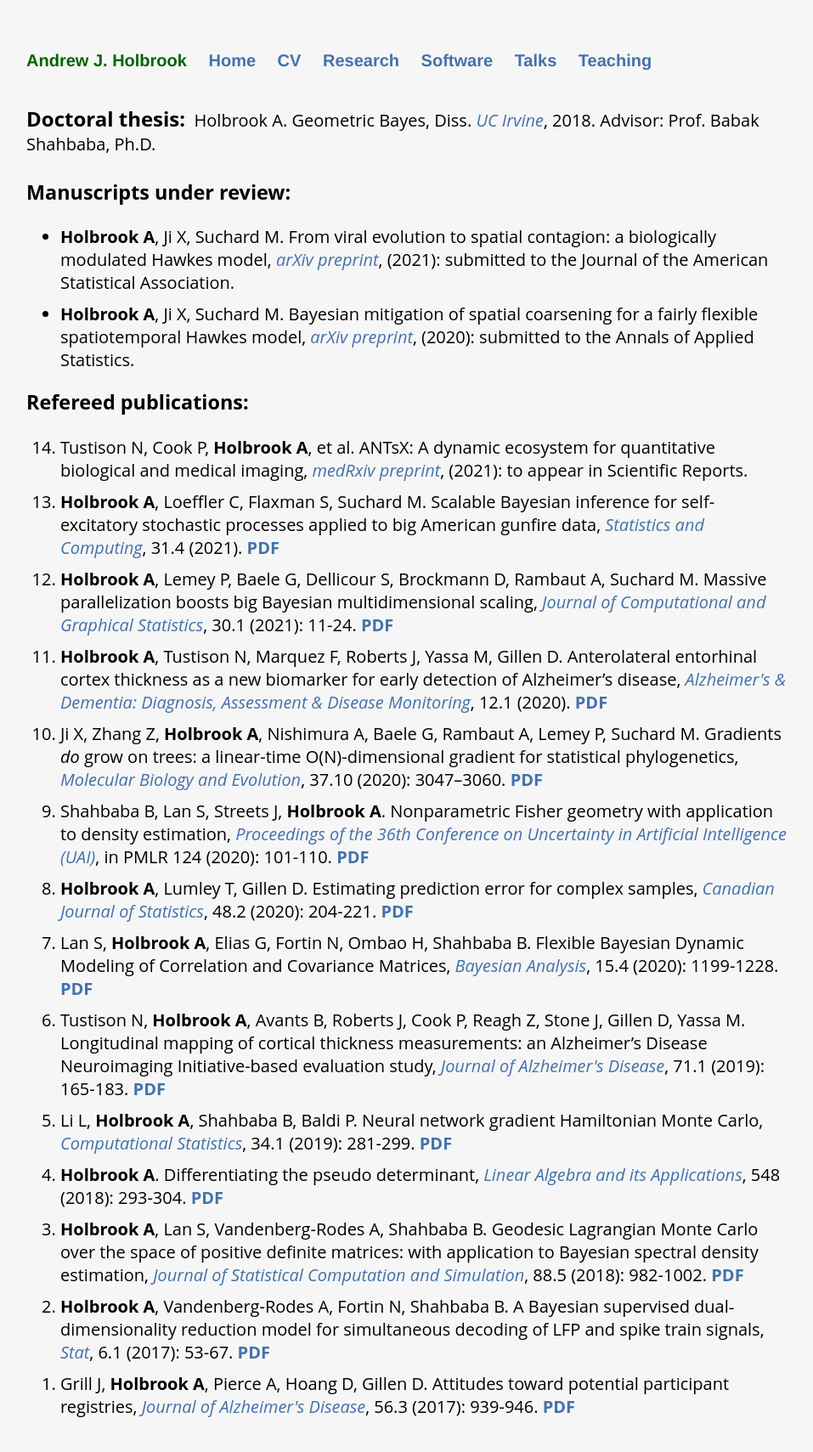
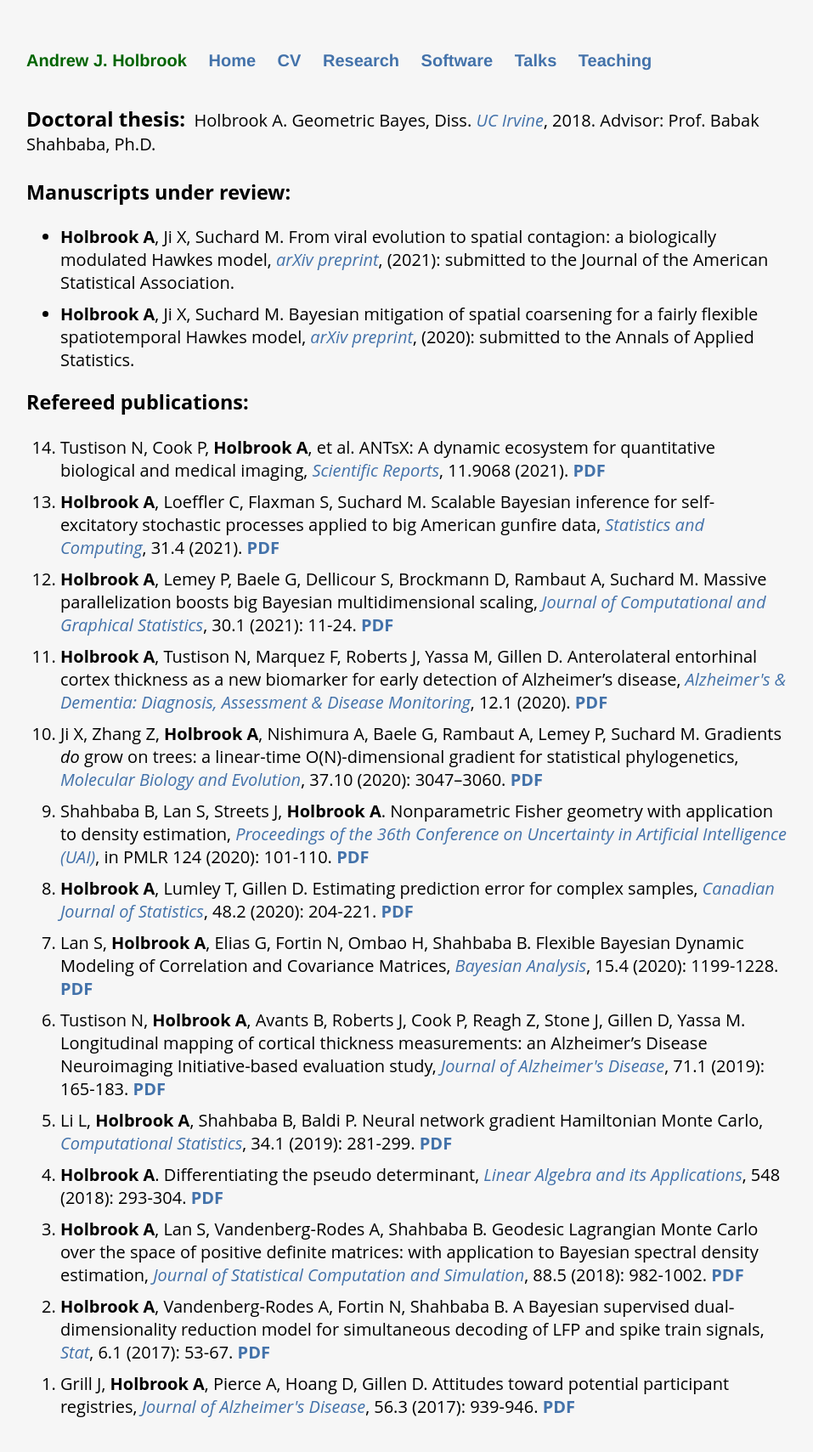
Before and after one commit to andrewjholbrook/andrewjholbrook.github.io, a Jekyll site: the page built from research.html, in a window 1280 px wide. Shown: the whole page at 85% size, without its empty margins (161-1118 px from the left). Built offline with Jekyll 4.4.1, drawn with Linux system fonts in a browser that asks for light colours; a style sheet for code colours, icons or effects is not loaded.

Commit message:
Update research.html

```diff
--- a/research.html
+++ b/research.html
@@ -18,7 +18,7 @@ title: Andrew Holbrook | Research
   <h3>Refereed publications:</h3>
 
   <ol id="pubs" reversed>
-                            <li> Tustison N, Cook P, <b>Holbrook A</b>, et al. ANTsX: A dynamic ecosystem for quantitative biological and medical imaging, <i><a href="https://doi.org/10.1101/2020.10.19.20215392" target="_blank">medRxiv preprint</a></i>, (2021): to appear in Scientific Reports.
+                            <li> Tustison N, Cook P, <b>Holbrook A</b>, et al. ANTsX: A dynamic ecosystem for quantitative biological and medical imaging, <i><a href="https://doi.org/10.1038/s41598-021-87564-6" target="_blank">Scientific Reports</a></i>, 11.9068 (2021). <a href="papers/ANTsX.pdf" target="_blank"><b>PDF</b></a>
                     <li> <b>Holbrook A</b>, Loeffler C, Flaxman S, Suchard M. Scalable Bayesian inference for self-excitatory stochastic processes applied to big American gunfire data, <i><a href="https://doi.org/10.1007/s11222-020-09980-4" target="_blank">Statistics and Computing</a></i>, 31.4 (2021). <a href="papers/DCGunfire.pdf" target="_blank"><b>PDF</b></a>
                      <li> <b>Holbrook A</b>, Lemey P, Baele G, Dellicour S, Brockmann D, Rambaut A, Suchard M. Massive parallelization boosts big Bayesian multidimensional scaling, <i><a href="https://doi.org/10.1080/10618600.2020.1754226" target="_blank">Journal of Computational and Graphical Statistics</a></i>, 30.1 (2021): 11-24. <a href="papers/massive.pdf" target="_blank"><b>PDF</b></a>
                     <li> <b>Holbrook A</b>, Tustison N, Marquez F, Roberts J, Yassa M, Gillen D. Anterolateral entorhinal cortex thickness as a new biomarker for early detection of Alzheimer’s disease, <i><a href="https://alz-journals.onlinelibrary.wiley.com/doi/full/10.1002/dad2.12068" target="_blank">Alzheimer's & Dementia: Diagnosis, Assessment & Disease Monitoring</a></i>, 12.1 (2020). <a href="papers/dad2.12068.pdf" target="_blank"><b>PDF</b></a>
```
